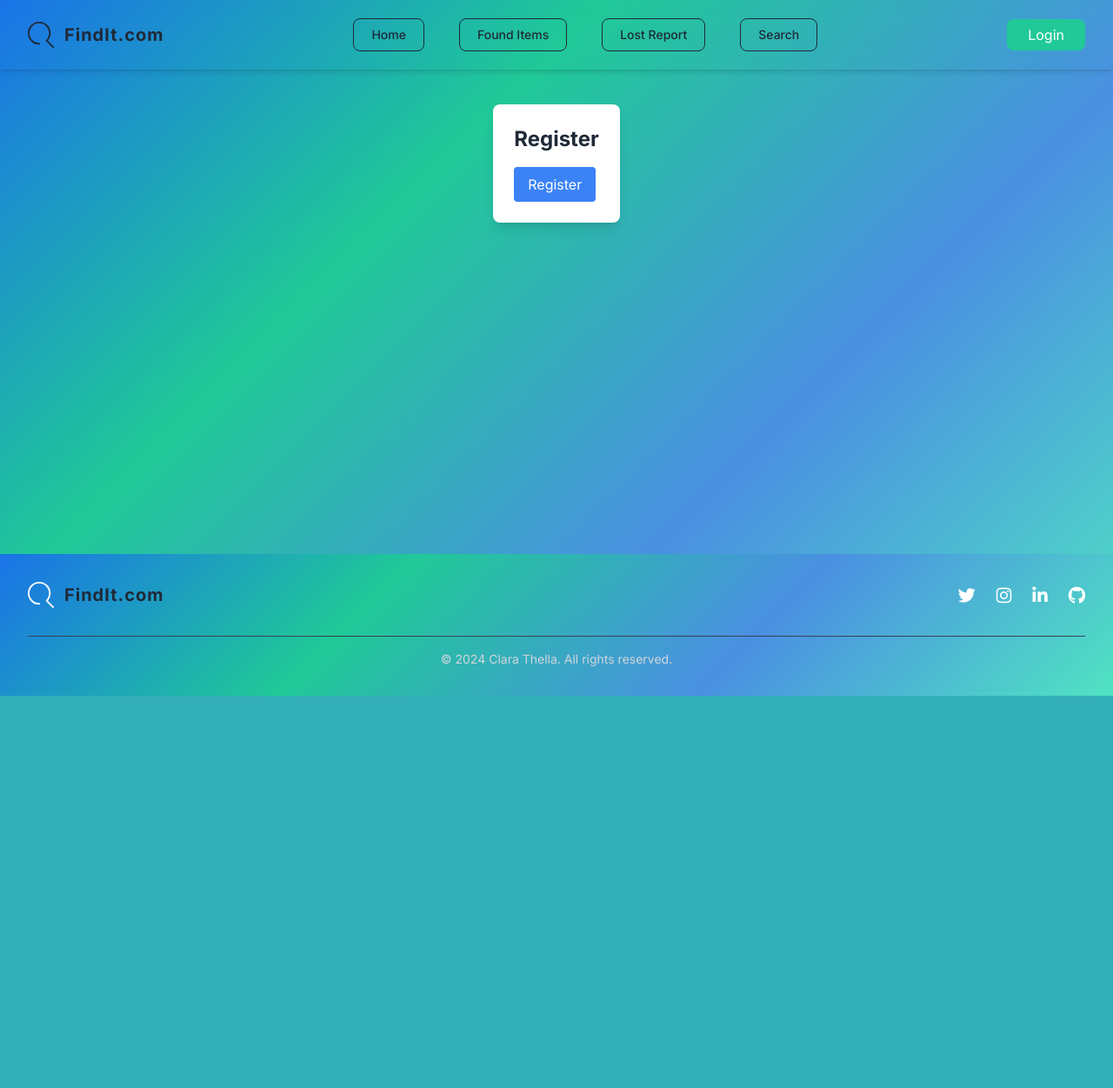
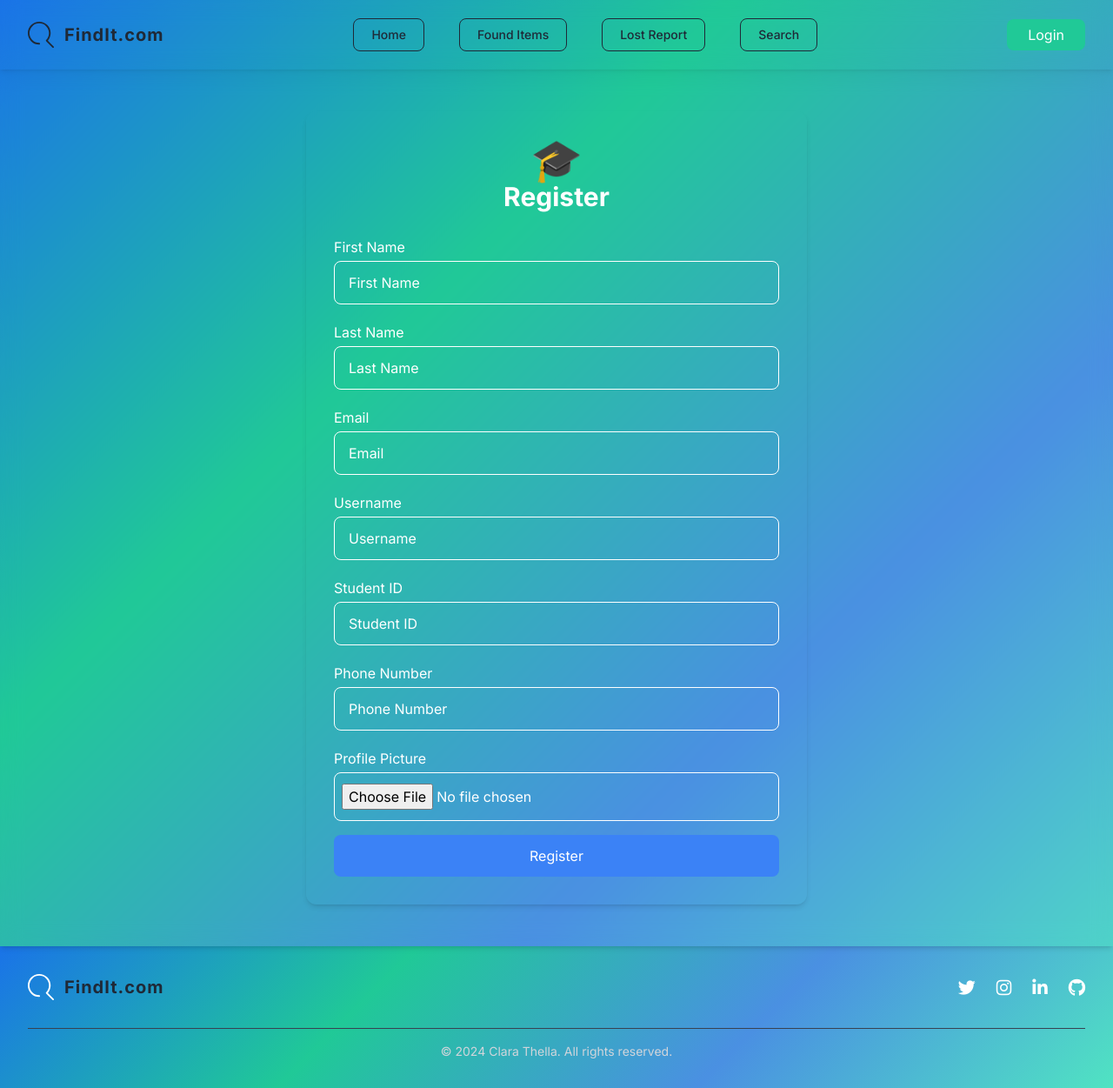
Before and after one commit to mostofa89/Lost_and_Found, a Django app: page /register/ in a window 1280 px wide. Shown: the whole page at 87% size. Before the commit the page ends 800 px from the top, so only its background shows below. Run offline with Django 5.2, Linux system fonts and the light colour scheme; some libraries are stand-ins or nearby versions.

Commit message:
Add Registration Form

```diff
--- a/templates/users/register.html
+++ b/templates/users/register.html
@@ -1,12 +1,62 @@
 {% extends "users/base.html" %}
 
 {% block content %}
-<div class="max-w-md mx-auto my-10 p-6 bg-white rounded-lg shadow-lg">
-    <h2 class="text-2xl font-bold mb-4">Register</h2>
-    <form method="POST">
-        {% csrf_token %}
-        {{ form.as_p }}
-        <button type="submit" class="bg-blue-500 text-white px-4 py-2 rounded">Register</button>
+<div class="min-h-screen py-12 flex items-center justify-center bg-transparent bg-opacity-80 backdrop-blur-md shadow-md">
+  <div class="max-w-xl w-full bg-transparent bg-opacity-80 backdrop-blur-md shadow-md p-8 rounded-xl">
+    <div class="flex items-center justify-center">
+        <div class="logo text-5xl">🎓</div>
+    </div>
+    <h2 class="text-3xl font-bold text-center mb-6 text-white">Register</h2>
+    <form method="POST" enctype="multipart/form-data" class="space-y-4">
+      {% csrf_token %}
+
+      <!-- First Name -->
+      <div>
+        <label class="block text-white py-1">First Name</label>
+        <input type="text" name="first_name" placeholder="First Name" class="w-full px-4 py-3 border border-white rounded-lg bg-transparent text-white placeholder-white focus:ring-2 focus:ring-blue-500 focus:outline-none">
+      </div>
+
+      <!-- Last Name -->
+      <div>
+        <label class="block text-white py-1">Last Name</label>
+        <input type="text" name="last_name" placeholder="Last Name" class="w-full px-4 py-3 border border-white rounded-lg bg-transparent text-white placeholder-white focus:ring-2 focus:ring-blue-500 focus:outline-none">
+      </div>
+
+      <!-- Email -->
+      <div>
+        <label class="block text-white py-1">Email</label>
+        <input type="email" name="email" placeholder="Email" class="w-full px-4 py-3 border border-white rounded-lg bg-transparent text-white placeholder-white focus:ring-2 focus:ring-blue-500 focus:outline-none">
+      </div>
+
+      <!-- Username -->
+      <div>
+        <label class="block text-white py-1">Username</label>
+        <input type="text" name="username" placeholder="Username" class="w-full px-4 py-3 border border-white rounded-lg bg-transparent text-white placeholder-white focus:ring-2 focus:ring-blue-500 focus:outline-none">
+      </div>
+
+      <!-- Student ID -->
+      <div>
+        <label class="block text-white py-1">Student ID</label>
+        <input type="text" name="student_id" placeholder="Student ID" class="w-full px-4 py-3 border border-white rounded-lg bg-transparent text-white placeholder-white focus:ring-2 focus:ring-blue-500 focus:outline-none">
+      </div>
+
+      <!-- Phone Number -->
+      <div>
+        <label class="block text-white py-1">Phone Number</label>
+        <input type="tel" name="phone" placeholder="Phone Number" class="w-full px-4 py-3 border border-white rounded-lg bg-transparent text-white placeholder-white focus:ring-2 focus:ring-blue-500 focus:outline-none">
+      </div>
+
+      <!-- Profile Picture -->
+      <div>
+        <label class="block text-white py-1">Profile Picture</label>
+        <input type="file" name="profile_pic" accept="image/*" class="w-full px-2 py-3 border border-white rounded-lg bg-transparent placeholder-white text-white focus:ring-2 focus:ring-blue-500 focus:outline-none">
+      </div>
+
+      <!-- Submit Button -->
+      <div>
+        <button type="submit" class="w-full bg-blue-500 text-white py-3 rounded-lg hover:bg-blue-600 transition">Register</button>
+      </div>
     </form>
+  </div>
 </div>
 {% endblock %}
```
